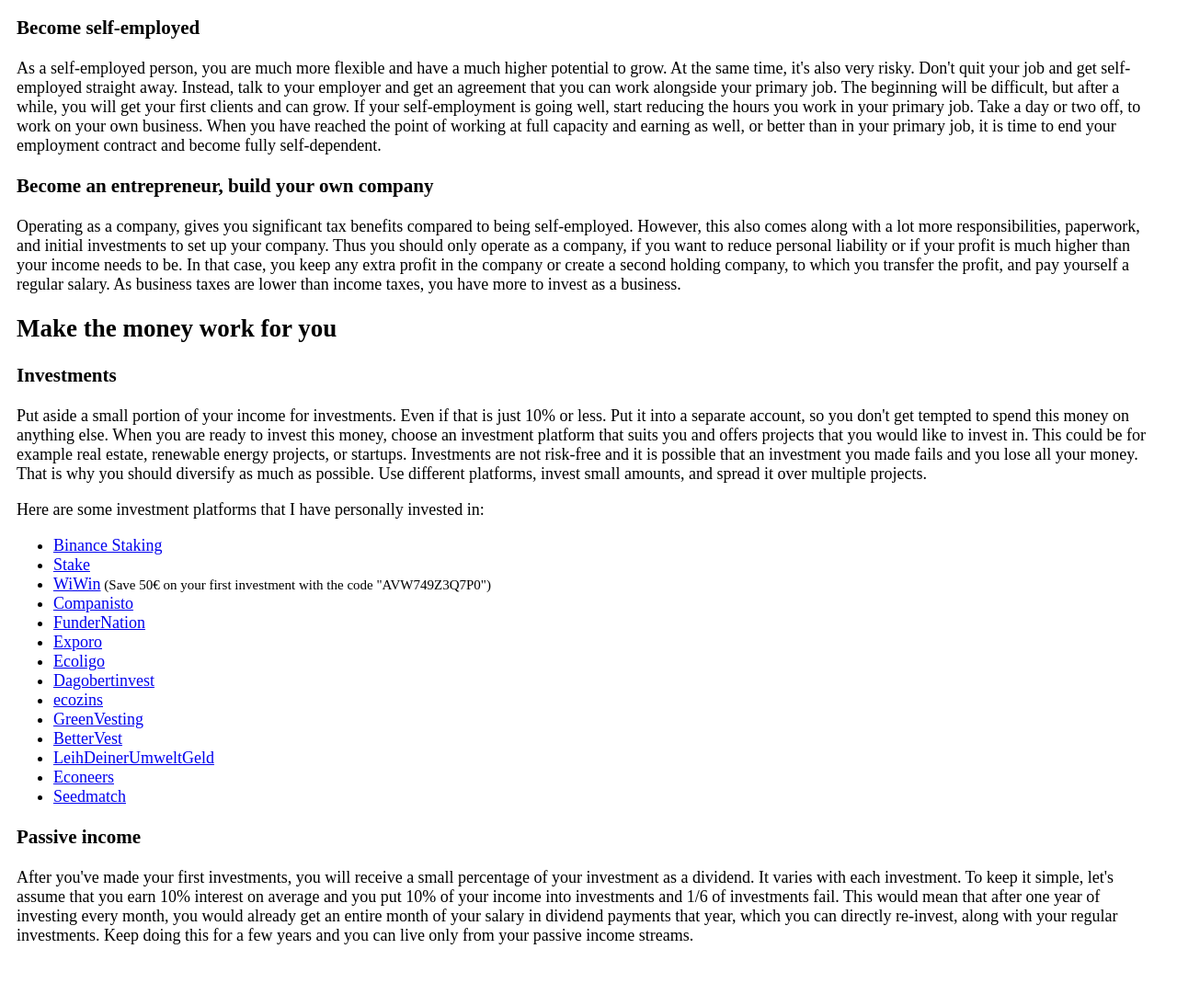
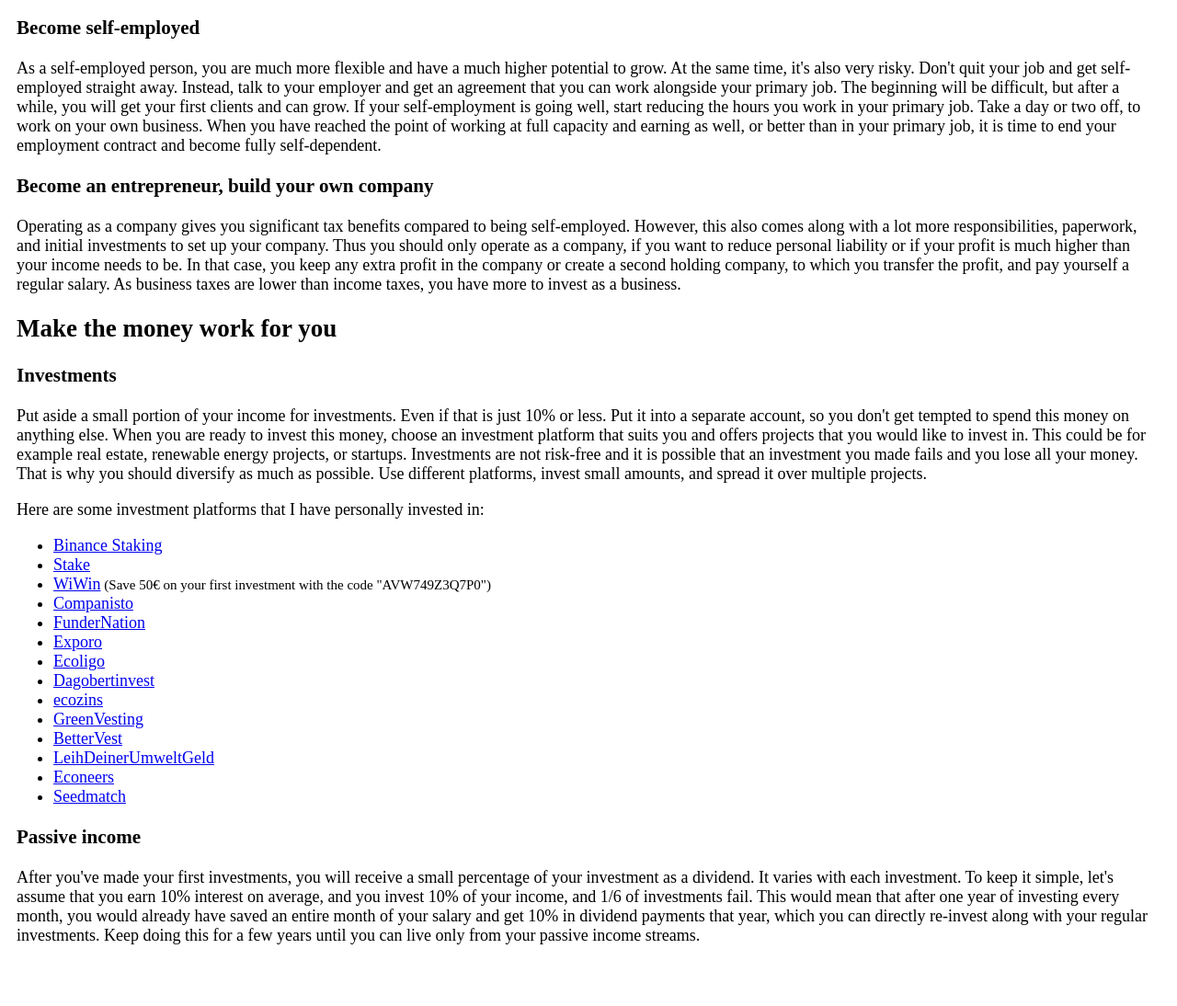
Before and after one commit to DanWin/main-website, a PHP site: page /tutorials/get-rich-fast/index.php in a window 1280 px wide. Shown: the part 1732-2826 px from the top of the page at 92% size. Run offline with PHP 8.4, Linux system fonts and the light colour scheme.

Commit message:
Update wording

```diff
--- a/tutorials/get-rich-fast/index.php
+++ b/tutorials/get-rich-fast/index.php
@@ -65,7 +65,7 @@
 <h3><?php echo _('Become self-employed'); ?></h3>
 <p><?php echo _('As a self-employed person, you are much more flexible and have a much higher potential to grow. At the same time, it\'s also very risky. Don\'t quit your job and get self-employed straight away. Instead, talk to your employer and get an agreement that you can work alongside your primary job. The beginning will be difficult, but after a while, you will get your first clients and can grow. If your self-employment is going well, start reducing the hours you work in your primary job. Take a day or two off, to work on your own business. When you have reached the point of working at full capacity and earning as well, or better than in your primary job, it is time to end your employment contract and become fully self-dependent.'); ?></p>
 <h3><?php echo _('Become an entrepreneur, build your own company'); ?></h3>
-<p><?php echo _('Operating as a company, gives you significant tax benefits compared to being self-employed. However, this also comes along with a lot more responsibilities, paperwork, and initial investments to set up your company. Thus you should only operate as a company, if you want to reduce personal liability or if your profit is much higher than your income needs to be. In that case, you keep any extra profit in the company or create a second holding company, to which you transfer the profit, and pay yourself a regular salary. As business taxes are lower than income taxes, you have more to invest as a business.'); ?></p>
+<p><?php echo _('Operating as a company gives you significant tax benefits compared to being self-employed. However, this also comes along with a lot more responsibilities, paperwork, and initial investments to set up your company. Thus you should only operate as a company, if you want to reduce personal liability or if your profit is much higher than your income needs to be. In that case, you keep any extra profit in the company or create a second holding company, to which you transfer the profit, and pay yourself a regular salary. As business taxes are lower than income taxes, you have more to invest as a business.'); ?></p>
 <h2><?php echo _('Make the money work for you'); ?></h2>
 <h3><?php echo _('Investments'); ?></h3>
 <p><?php echo _('Put aside a small portion of your income for investments. Even if that is just 10% or less. Put it into a separate account, so you don\'t get tempted to spend this money on anything else. When you are ready to invest this money, choose an investment platform that suits you and offers projects that you would like to invest in. This could be for example real estate, renewable energy projects, or startups. Investments are not risk-free and it is possible that an investment you made fails and you lose all your money. That is why you should diversify as much as possible. Use different platforms, invest small amounts, and spread it over multiple projects.'); ?></p>
@@ -87,6 +87,6 @@
 	<li><a href="https://seedmatch.de" target="_blank" rel="noreferrer noopener">Seedmatch</a></li>
 </ul>
 <h3><?php echo _('Passive income'); ?></h3>
-<p><?php echo _('After you\'ve made your first investments, you will receive a small percentage of your investment as a dividend. It varies with each investment. To keep it simple, let\'s assume that you earn 10% interest on average and you put 10% of your income into investments and 1/6 of investments fail. This would mean that after one year of investing every month, you would already get an entire month of your salary in dividend payments that year, which you can directly re-invest, along with your regular investments. Keep doing this for a few years and you can live only from your passive income streams.'); ?></p>
+<p><?php echo _('After you\'ve made your first investments, you will receive a small percentage of your investment as a dividend. It varies with each investment. To keep it simple, let\'s assume that you earn 10% interest on average, and you invest 10% of your income, and 1/6 of investments fail. This would mean that after one year of investing every month, you would already have saved an entire month of your salary and get 10% in dividend payments that year, which you can directly re-invest along with your regular investments. Keep doing this for a few years until you can live only from your passive income streams.'); ?></p>
 </main>
 </body></html>
```
